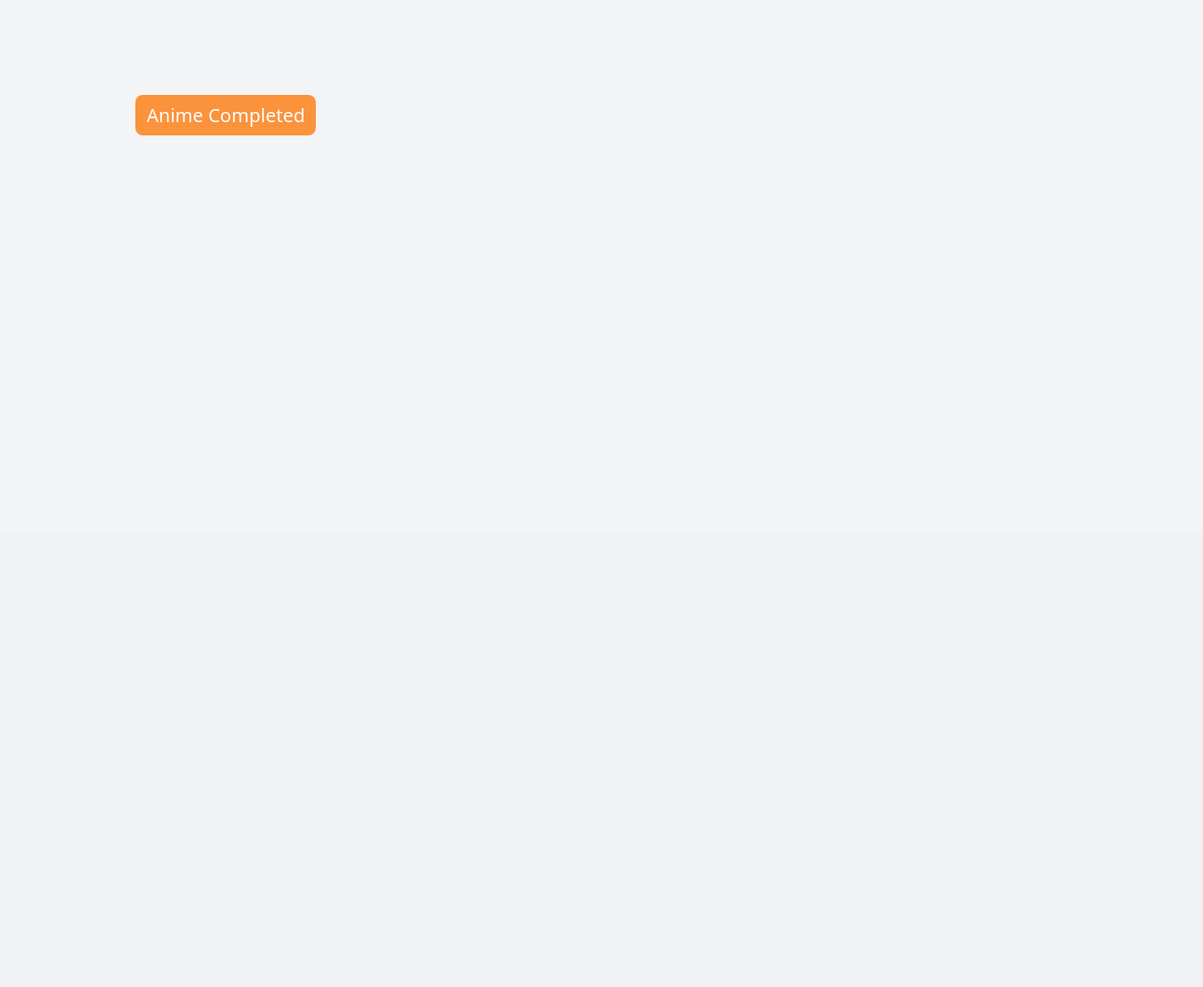
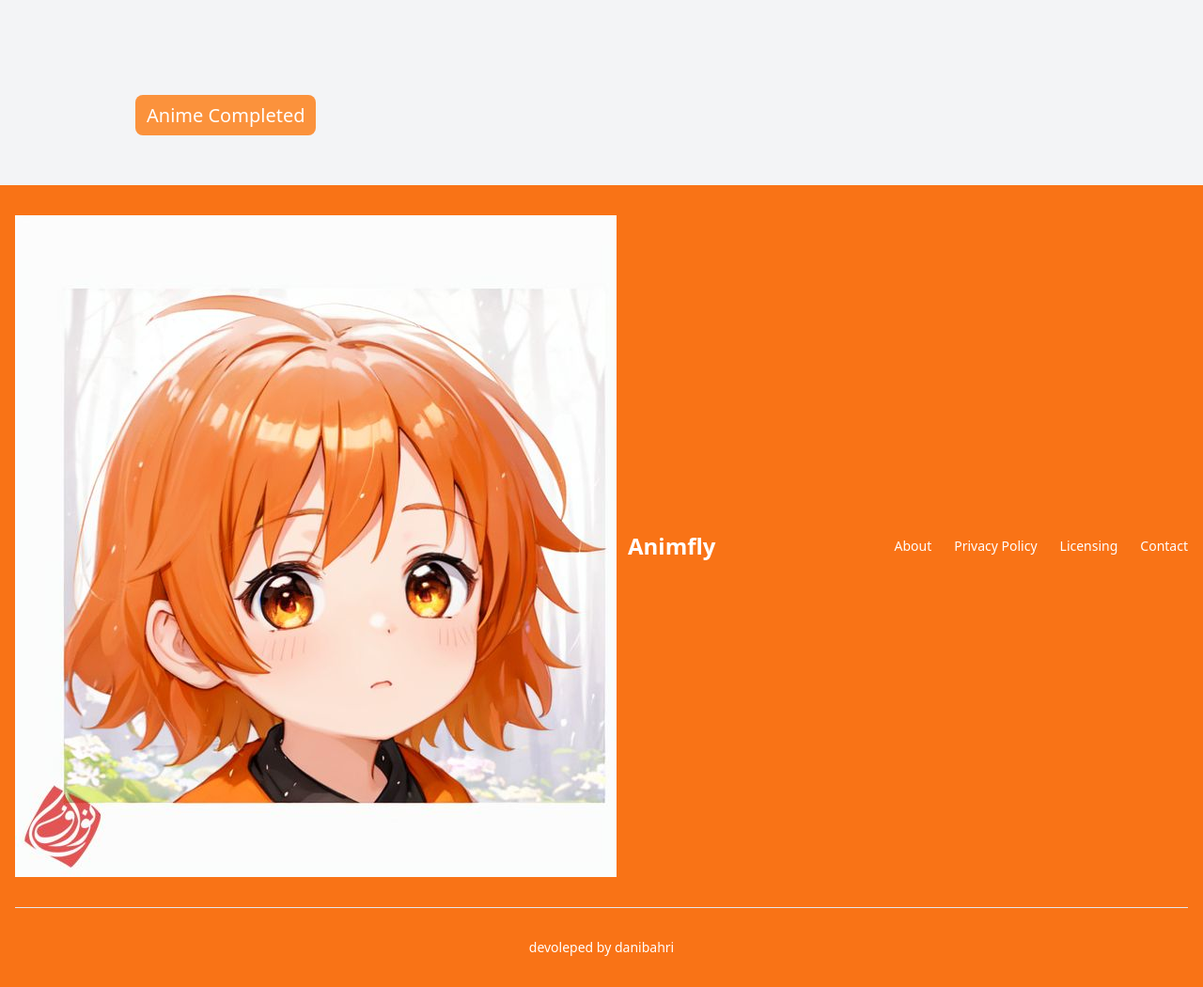
Before and after one commit to danibahri/ScrapAnime-flask, a Flask app: page / in a window 1280 px wide. Shown: the part 233-1283 px from the top of the page at 94% size. Before the commit the page ends 377 px from the top, so only its background shows below. Run offline with Flask 3, Linux system fonts and the light colour scheme; data that the repository does not hold is empty; some libraries are stand-ins or nearby versions.

Commit message:
add footer

```diff
--- a/templates/index.html
+++ b/templates/index.html
@@ -26,5 +26,6 @@
         {% include("layouts/card-complete.html") %}
       </div>
     </div>
+    <div class="footer">{% include("layouts/footer.html") %}</div>
   </body>
 </html>
--- /dev/null
+++ b/templates/layouts/footer.html
@@ -0,0 +1,41 @@
+<footer class="bg-orange-500">
+  <div class="w-full max-w-screen-xl mx-auto p-4 md:py-8">
+    <div class="sm:flex sm:items-center sm:justify-between">
+      <a
+        href="{{ url_for('index') }}"
+        class="flex items-center mb-4 sm:mb-0 space-x-3 rtl:space-x-reverse"
+      >
+        <img src="../../public/image/logo.jpg" class="" alt="Animfly Logo" />
+        <span
+          class="self-center text-2xl font-semibold whitespace-nowrap text-white"
+          >Animfly</span
+        >
+      </a>
+      <ul
+        class="flex flex-wrap items-center mb-6 text-sm font-medium text-gray-500 sm:mb-0"
+      >
+        <li>
+          <a href="#" class="text-white hover:underline me-4 md:me-6">About</a>
+        </li>
+        <li>
+          <a href="#" class="text-white hover:underline me-4 md:me-6"
+            >Privacy Policy</a
+          >
+        </li>
+        <li>
+          <a href="#" class="text-white hover:underline me-4 md:me-6"
+            >Licensing</a
+          >
+        </li>
+        <li>
+          <a href="#" class="text-white hover:underline">Contact</a>
+        </li>
+      </ul>
+    </div>
+    <hr class="my-6 border-gray-200 sm:mx-auto lg:my-8" />
+    <span class="text-white block text-sm sm:text-center"
+      >devoleped by
+      <a href="#" class="text-white hover:underline">danibahri</a></span
+    >
+  </div>
+</footer>
--- a/templates/layouts/head.html
+++ b/templates/layouts/head.html
@@ -6,5 +6,5 @@
     rel="stylesheet"
     href="https://cdn.jsdelivr.net/npm/bootstrap-icons@1.11.3/font/bootstrap-icons.min.css"
   />
-  <title>WEB by danibahri</title>
+  <title>Animfly</title>
 </head>
```
Also changed, not shown: public/image/logo.jpg (added).
